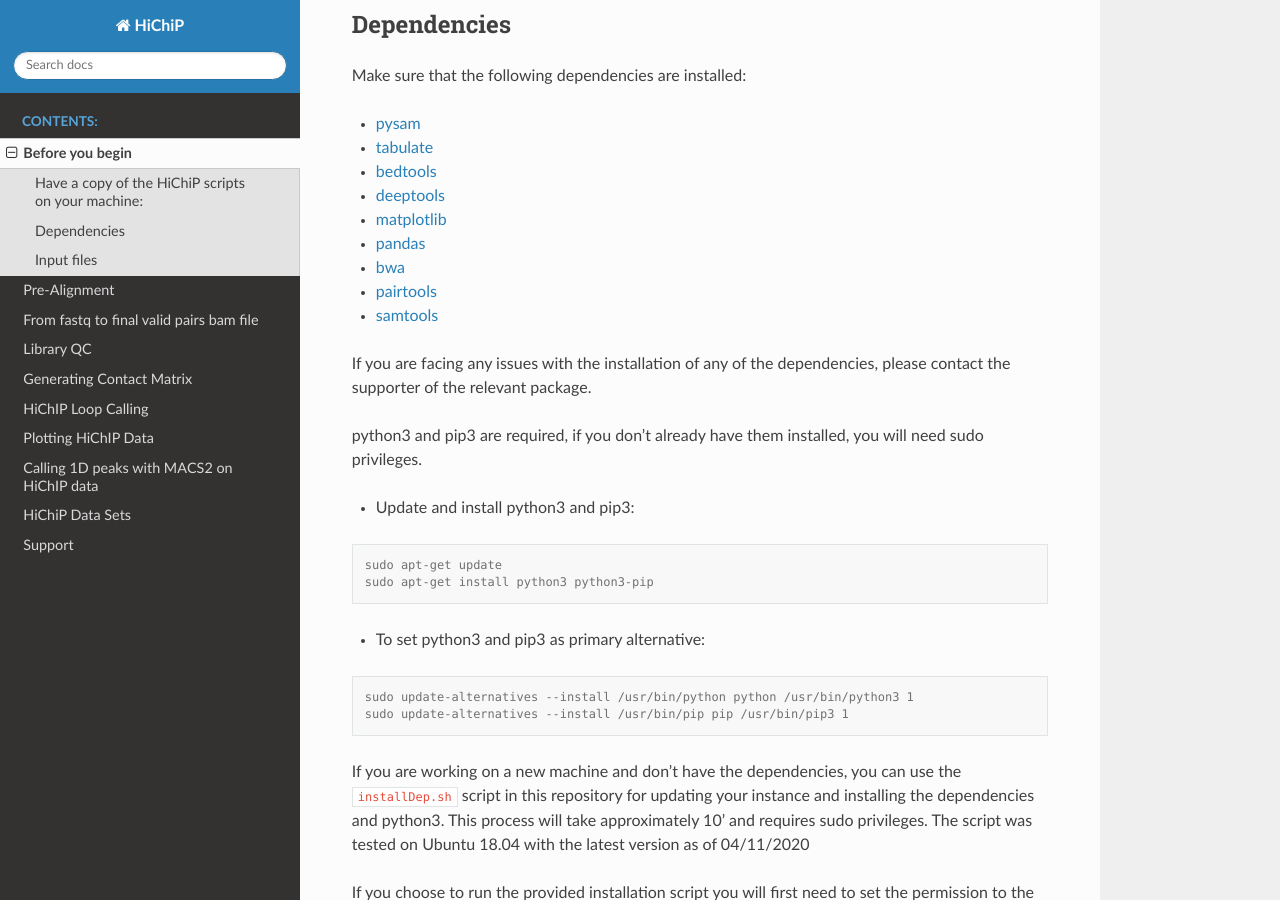
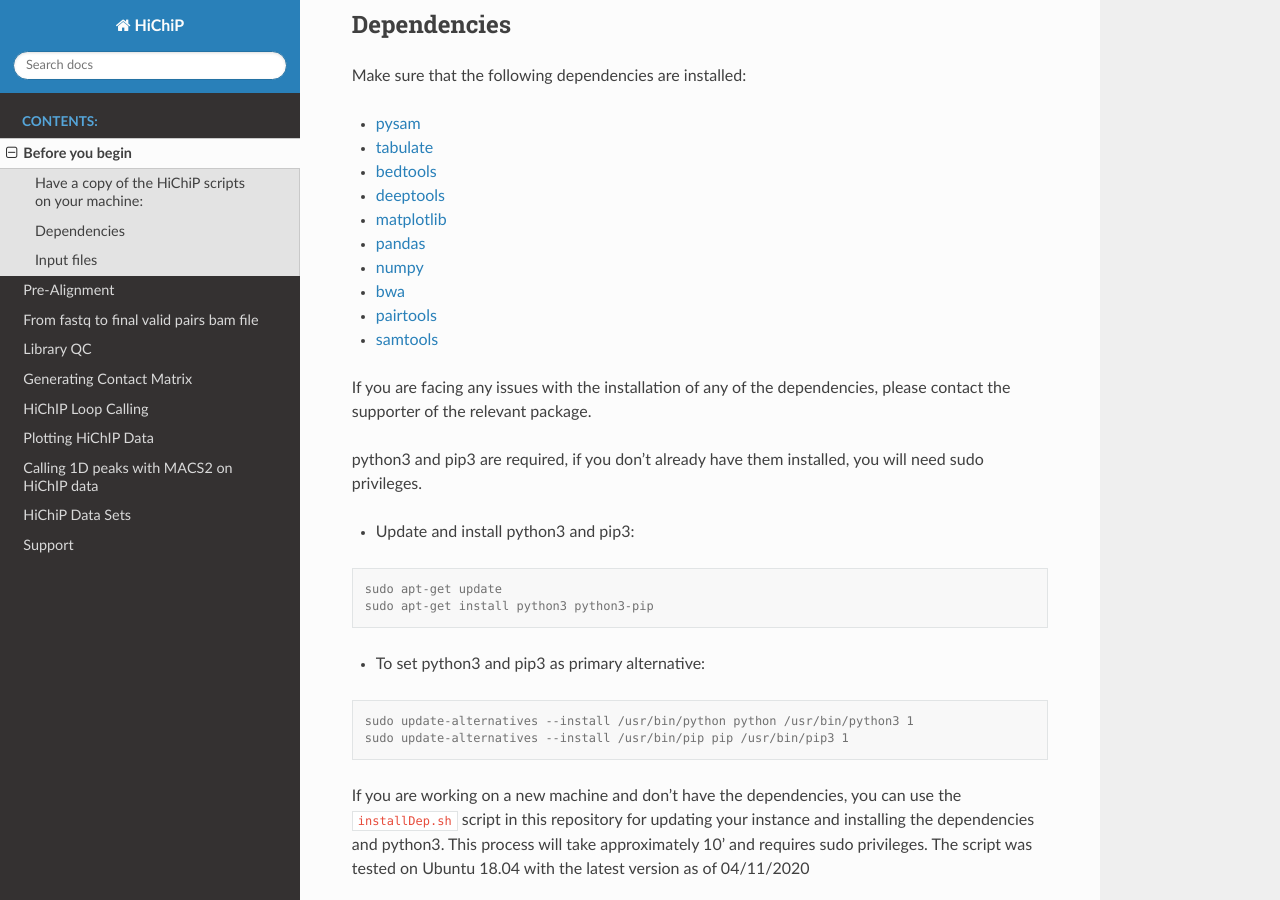
Before and after one commit to dovetail-genomics/HiChiP, a Sphinx documentation site: the page built from docs/source/before_you_begin.rst, in a window 1280 px wide and 900 px high, scrolled down 438 px. Built offline with Sphinx 7.4.7 and the Read the Docs theme 2.0.0, drawn with Linux system fonts in a browser that asks for light colours.

Commit message:
update installDep.sh

```diff
--- a/docs/source/before_you_begin.rst
+++ b/docs/source/before_you_begin.rst
@@ -30,6 +30,7 @@ Make sure that the following dependencies are installed:
 - `deeptools <https://deeptools.readthedocs.io/en/develop/>`_
 - `matplotlib <https://matplotlib.org/>`_
 - `pandas <https://pandas.pydata.org/pandas-docs/stable/dsintro.html>`_
+- `numpy <https://numpy.org>`_
 - `bwa <https://github.com/lh3/bwa>`_
 - `pairtools <https://github.com/open2c/pairtools>`_
 - `samtools <https://github.com/samtools/samtools>`_
```
Also changed, not shown: 1 other file.
